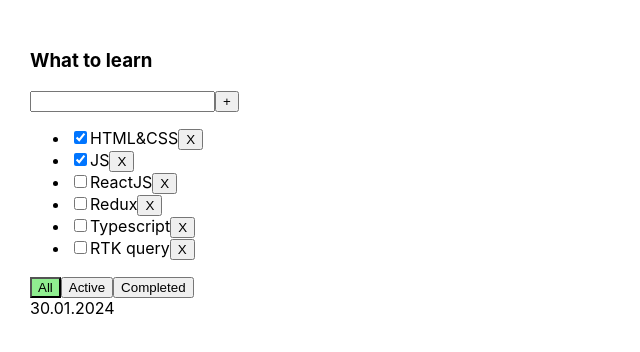
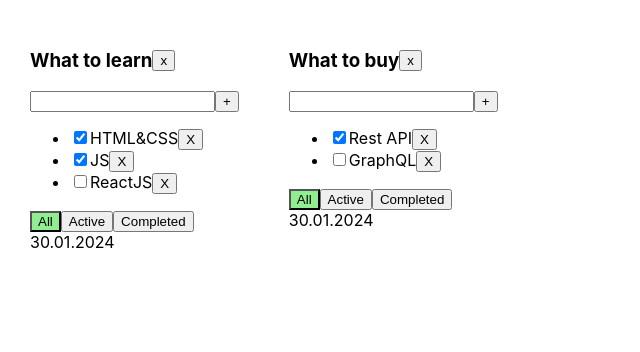
Before and after one commit to Evgenio89/2024TodoNew, a React (Create React App) app: page / in a window 1280 px wide. Shown: the top 352 px of the page, without its empty margins (0-640 px from the left). Built offline with nearby package versions, Linux system fonts and the light colour scheme.

Commit message:
Спринт 02, неделя 1

```diff
--- a/src/App.css
+++ b/src/App.css
@@ -18,3 +18,8 @@
 .active-filter {
   background-color: lightgreen;
 }
+
+.todolist-title-container {
+  display: flex;
+  align-items: center;
+}
--- a/src/App.tsx
+++ b/src/App.tsx
@@ -9,63 +9,106 @@ export type TaskType = {
     title: string,
     isDone: boolean,
 }
+
+export type TodolistType = {
+    todoId: string
+    title: string
+    filter: FilterValuesType
+}
+
+export type TasksStateType = {
+    [key: string]: TaskType[]
+}
 export type   FilterValuesType = 'all' | 'active' | 'completed'
 
 function App() {
-    const [tasks, setTasks] = useState(
-        [
-            {id: v1(), title: 'HTML&CSS', isDone: true},
-            {id: v1(), title: 'JS', isDone: true},
-            {id: v1(), title: 'ReactJS', isDone: false},
-            {id: v1(), title: 'Redux', isDone: false},
-            {id: v1(), title: 'Typescript', isDone: false},
-            {id: v1(), title: 'RTK query', isDone: false},
+
+    let todolistID1 = v1()
+    let todolistID2 = v1()
+
+    let [todolists, setTodolists] = useState<TodolistType[]>([
+        { todoId: todolistID1, title: 'What to learn', filter: 'all' },
+        { todoId: todolistID2, title: 'What to buy', filter: 'all' },
     ])
 
-    const [filter, setFilter] = useState<FilterValuesType>('all')
+    let [tasks, setTasks] = useState<TasksStateType>({
+        [todolistID1]: [
+            { id: v1(), title: 'HTML&CSS', isDone: true },
+            { id: v1(), title: 'JS', isDone: true },
+            { id: v1(), title: 'ReactJS', isDone: false },
+        ],
+        [todolistID2]: [
+            { id: v1(), title: 'Rest API', isDone: true },
+            { id: v1(), title: 'GraphQL', isDone: false },
+        ],
+    })
 
-    let tasksForTodolist = tasks
-    if (filter === 'active') {
-        tasksForTodolist = tasks.filter(task => task.isDone === false)
-    }
-    if (filter === 'completed') {
-        tasksForTodolist = tasks.filter(task => task.isDone === true)
-    }
-    const changeFilter = (filter: FilterValuesType) => {
-        setFilter(filter)
+
+
+    const changeFilter = (filter: FilterValuesType, todoId: string) => {
+        setTodolists(todolists.map(tl => (tl.todoId === todoId ? {...tl, filter} : tl)))
     }
 
 
-    const removeTask = (taskId: string) => {
-        const filteredTasks = tasks.filter(task => task.id !== taskId)
-        setTasks(filteredTasks);
+    const removeTask = (taskId: string, todoId: string) => {
+        setTasks({...tasks,
+        [todoId]: tasks[todoId].filter(task => task.id !== taskId)
+        })
     }
 
-    const addTask = (taskTitle: string) => {
+    const addTask = (taskTitle: string, todoId: string) => {
        const newTask = {
             id: v1(),
             title: taskTitle,
             isDone: false,
        }
-       setTasks([newTask, ...tasks])
+       setTasks({...tasks,
+           [todoId]: [newTask, ...tasks[todoId]]
+       })
+
     }
 
-    const changeTaskStatus = (taskId: string, newStatusValue: boolean) => {
-        setTasks(tasks.map( task => task.id === taskId ? {...task, isDone: newStatusValue} : task))
+    const changeTaskStatus = (taskId: string, newStatusValue: boolean, todoId: string) => {
+       setTasks({...tasks,
+           [todoId] : tasks[todoId].map(task => (task.id === taskId ? {...task, isDone: newStatusValue} : task))
+       })
+    }
+
+    const removeTodolist = (todoId: string) => {
+        setTodolists(todolists.filter(todo => todo.todoId !== todoId))
+        delete  tasks[todoId]
+        setTasks({...tasks})
     }
 
     return (
         <div className="App">
+            {
+                todolists.map(todolist => {
+                    const allTodolistTasks = tasks[todolist.todoId]
+                    let tasksForTodolist = allTodolistTasks
+                    if (todolist.filter === 'active') {
+                        tasksForTodolist = allTodolistTasks.filter(task => task.isDone === false)
+                    }
+                    if (todolist.filter === 'completed') {
+                        tasksForTodolist = allTodolistTasks.filter(task => task.isDone === true)
+                    }
+                    return (
                         <Todolist
-                title={'What to learn'}
+                            todolistId={todolist.todoId}
+                            key={todolist.todoId}
+                            title={todolist.title}
                             tasks={tasksForTodolist}
                             date={'30.01.2024'}
                             removeTask={removeTask}
                             changeFilter={changeFilter}
                             addTask={addTask}
                             changeTaskStatus={changeTaskStatus}
-                filter={filter}
+                            filter={todolist.filter}
+                            removeTodolist={removeTodolist}
                         />
+                    )
+                })
+            }
         </div>
     );
 }
--- a/src/Todolist.tsx
+++ b/src/Todolist.tsx
@@ -4,14 +4,16 @@ import React, {ChangeEvent, useState} from "react";
 
 
 export type TodolistType = {
+    todolistId: string,
     title: string
     tasks: Array<TaskType>
     date?: string
-    removeTask: (taskId: string) => void
-    changeFilter: (filter: FilterValuesType) => void
-    addTask: (taskTitle: string) => void
-    changeTaskStatus: (taskId: string, newStatusValue: boolean) => void
+    removeTask: (taskId: string, todoId: string) => void
+    changeFilter: (filter: FilterValuesType, todolistId: string) => void
+    addTask: (taskTitle: string, todoId: string) => void
+    changeTaskStatus: (taskId: string, newStatusValue: boolean, todoId: string) => void
     filter: FilterValuesType
+    removeTodolist: (todoId: string) => void
 }
 
 
@@ -24,13 +26,15 @@ export const Todolist = ({
                              addTask,
                              changeTaskStatus,
                              filter,
+                             todolistId,
+                             removeTodolist,
                          }: TodolistType) => {
 
     const [taskTitle, setTaskTitle] = useState("")
     const [error, setError] = useState<string | null>(null)
     const addTaskHandler = () => {
         if (taskTitle.trim() !== '') {
-            addTask(taskTitle.trim())
+            addTask(taskTitle.trim(), todolistId)
             setTaskTitle('')
         } else {
             setError('Title is required')
@@ -49,13 +53,24 @@ export const Todolist = ({
     }
 
     const changeFilterTasksHandler = (filter: FilterValuesType) => {
-        changeFilter(filter)
+        changeFilter(filter, todolistId)
     }
+
+    const removeTodolistHandler = () => {
+        removeTodolist(todolistId)
+    }
+
+
 
 
     return (
         <div>
-            <h3>{title}</h3>
+            <div className={'todolist-title-container'}>
+                <h3>{title}</h3>
+                <Button title={'x'} onClick={removeTodolistHandler} />
+            </div>
+
+
             <div>
                 <input
                     className={error ? 'error' : ''}
@@ -72,12 +87,12 @@ export const Todolist = ({
                 <ul>
                     {tasks.map(task => {
                         const removeTaskHandler = () => {
-                            removeTask(task.id)
+                            removeTask(task.id, todolistId)
                         }
 
                         const changeTaskStatusHandler = (e: ChangeEvent<HTMLInputElement>) => {
                             const newStatusValue = e.currentTarget.checked
-                            changeTaskStatus(task.id, newStatusValue)
+                            changeTaskStatus(task.id, newStatusValue, todolistId)
                         }
 
                         return (
```
Lines whose indentation alone changed are shown as unchanged.
